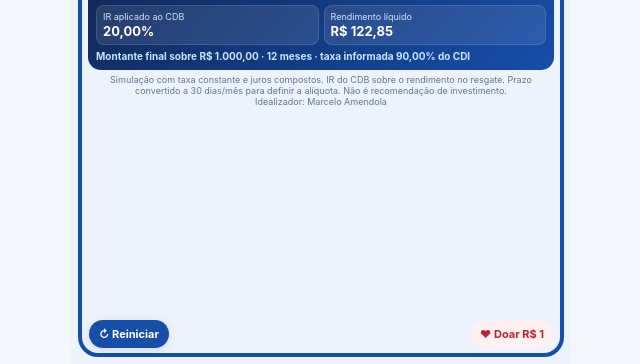
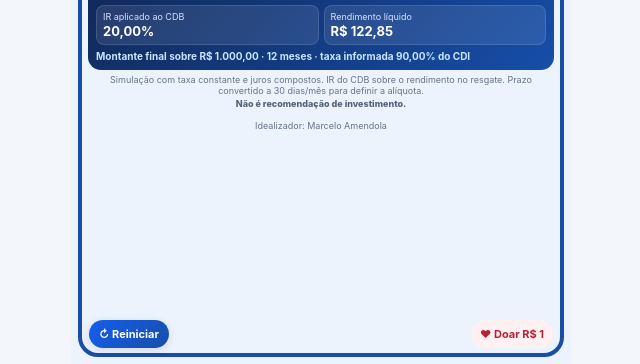
Before and after one commit to marceloedeiaamendola-star/Calculadora-Renda-Fixa, a plain HTML site: page index.html in a window 1280 px wide. Shown: the part 436-800 px from the top of the page, without its empty margins (319-959 px from the left). Drawn offline with Linux system fonts and the light colour scheme; no server answers.

Commit message:
Destaca aviso de investimento e aplica azul ao botão Reiniciar

```diff
--- a/index.html
+++ b/index.html
@@ -16,7 +16,7 @@ header h1{font-size:30px !important;margin:0;color:#174ea6;font-weight:800;lette
 .sub{font-size:10px;color:var(--muted);margin-top:2px}
 button{font:inherit;cursor:pointer}
 .donate{position:absolute;right:18px;bottom:16px;z-index:20;border:0;border-radius:30px;padding:7px 9px;background:#fff0f1;color:#b42336;font-weight:750;font-size:11px;white-space:nowrap}
-.reset{position:absolute;left:18px;bottom:16px;z-index:20;border:0;border-radius:30px;padding:7px 10px;background:#174ea6;color:#fff;font-weight:750;font-size:11px;white-space:nowrap;box-shadow:0 2px 8px #102a6320}
+.reset{position:absolute;left:18px;bottom:16px;z-index:20;border:0;border-radius:30px;padding:7px 10px;background:linear-gradient(135deg,#155eef,#174ea6);color:#fff;font-weight:750;font-size:11px;white-space:nowrap;box-shadow:0 2px 8px #102a6320}
 .card{background:white;border:1px solid var(--line);border-radius:13px;padding:8px;margin:0 5px 6px;box-shadow:0 2px 8px #122b5510;flex:0 0 auto}
 .label{font-size:13px;line-height:1.1;color:var(--muted);font-weight:750;display:block;margin-bottom:4px}
 .sect{font-size:11px;text-transform:uppercase;letter-spacing:.25px;font-weight:800;color:#344054;margin:0 0 5px}
@@ -35,7 +35,7 @@ button{font:inherit;cursor:pointer}
 .rbox span{display:block;color:#d4e2ff;font-size:9px;line-height:1.15}
 .rbox b{font-size:13px;line-height:1.1;display:block;margin-top:2px}
 .explain{font-size:10px;line-height:1.2;color:#c9e6ff;margin-top:5px;font-weight:650}
-.foot{text-align:center;font-size:9px;line-height:1.2;color:var(--muted);padding:0 12px;margin-top:0;flex:0 0 auto}
+.disclaimer{display:block;font-weight:800;color:#52627a;margin-top:2px}.foot{text-align:center;font-size:9px;line-height:1.2;color:var(--muted);padding:0 12px;margin-top:0;flex:0 0 auto}
 .hidden{display:none!important}
 .donation{text-align:center;justify-content:center;padding:12px}
 .donation h2{font-size:20px}
@@ -79,7 +79,7 @@ main#app header h1{font-size:30px !important;color:#174ea6 !important;letter-spa
 <div class="grid"><div class="field"><input id="rate" type="number" aria-label="Rentabilidade do investimento em percentual do CDI" min="0" step=".1" value="90"></div><div class="field"><input id="months" type="number" aria-label="Prazo em meses" min="1" max="600" step="1" value="12"></div></div><div class="note"><span>Rentabilidade em % do CDI</span><span>Prazo em meses</span></div></section>
 <section class="result" aria-live="polite"><div class="muted" id="eqLabel">CDB equivalente</div><div class="big" id="equiv">—</div><div class="rgrid">
 <div class="rbox"><span>Montante líquido LCA / LCI</span><b id="lciFinal">—</b></div><div class="rbox"><span>Montante líquido CDB equivalente</span><b id="cdbFinal">—</b></div><div class="rbox"><span>IR aplicado ao CDB</span><b id="ir">—</b></div><div class="rbox"><span>Rendimento líquido</span><b id="gain">—</b></div></div><div class="explain" id="explain">Montante final sobre R$ 1.000,00</div></section>
-<div class="foot">Simulação com taxa constante e juros compostos. IR do CDB sobre o rendimento no resgate. Prazo convertido a 30 dias/mês para definir a alíquota. Não é recomendação de investimento.<br>Idealizador: Marcelo Amendola</div><button class="reset" id="reset" type="button">↻ Reiniciar</button><button class="donate" id="donate">♥ Doar R$ 1</button></main>
+<div class="foot">Simulação com taxa constante e juros compostos. IR do CDB sobre o rendimento no resgate. Prazo convertido a 30 dias/mês para definir a alíquota.<br><strong class="disclaimer">Não é recomendação de investimento.</strong><br>Idealizador: Marcelo Amendola</div><button class="reset" id="reset" type="button">↻ Reiniciar</button><button class="donate" id="donate">♥ Doar R$ 1</button></main>
 <main id="donationPage" class="donation hidden"><h2>Apoie este projeto ♥</h2><p>Se você gostou, considere doar R$ 1 usando o QR Code Pix.</p><img class="qr" src="pix-doacao.png" alt="QR Code Pix para doação"><p>Obrigado por apoiar o desenvolvimento!</p><button class="back" id="back">Voltar à calculadora</button></main>
 <script>
 (()=>{const $=id=>document.getElementById(id),money=n=>n.toLocaleString('pt-BR',{style:'currency',currency:'BRL'}),pct=n=>n.toLocaleString('pt-BR',{minimumFractionDigits:2,maximumFractionDigits:2})+'%';let mode='lci',cdiManual=false;
```
